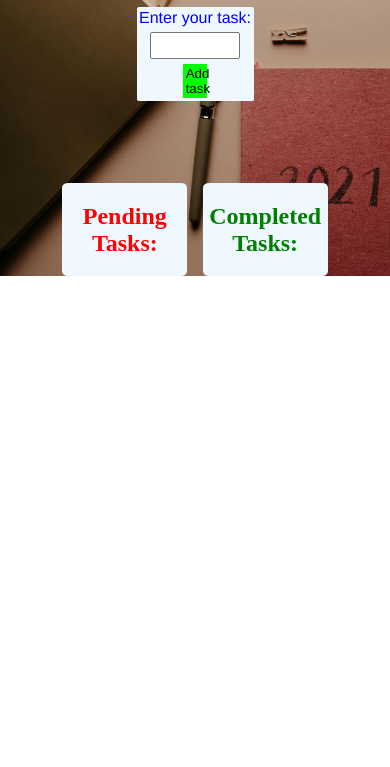
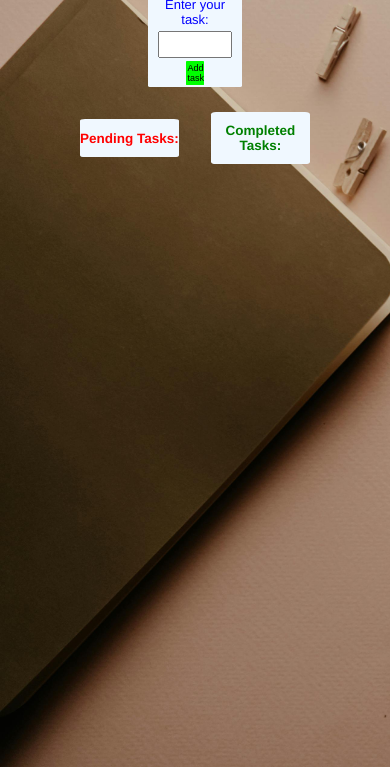
Before and after one commit to Gauravg01311/To-Do-List-, a plain HTML site: page index.html in a window 390 px wide. Shown: the part 155-922 px from the top of the page. Before the commit the page ends 844 px from the top, so only its background shows below. Drawn offline with Linux system fonts and the light colour scheme.

Commit message:
responsive design

```diff
--- a/index.html
+++ b/index.html
@@ -15,8 +15,7 @@
         <input type="text" id="inp">
         <button type="button" id="but" onclick="add()">Add task</button>
        </form>
-    </main>
-    <section class="div-list">
+       <section class="div-list">
         <div id="box1" class="status-p">
             <div class="list">
                 <h1>Pending Tasks:</h1>
@@ -29,6 +28,8 @@
         </div>
 
     </section>
+    </main>
+
 
     <script src="./script.js"></script>
 </body>
--- a/style.css
+++ b/style.css
@@ -7,12 +7,41 @@ body{
 }
 .m-con{
     display: flex;
-    justify-content: center;
-    height: 40vh;
+    justify-content: flex-start;
+    height: 100vh;
     align-items: center;
     flex-direction: column;
     color: green;
     margin-bottom: 0;
+    /* padding-top  : 10% */
+    /* margin-top: 10% */
+}
+@media (max-width: 640px) {
+    form{
+        margin-top: 10%;
+    }
+    .div-list{
+        flex-direction: row;
+        margin: auto;
+        padding-top: 6%;
+    }
+    .status-c,.status-p{
+        width: 80%;
+        margin-bottom: 2%;
+        text-align: center;
+        font-size: xx-small;
+        margin: auto;
+    }
+    form button{
+        font-size: xx-small;
+    }
+    form label{
+        font-size: small;
+    }
+    .m-con{
+        padding: 10%;
+    }
+
 }
 .m-con h1{
     font-weight: bolder;
@@ -72,6 +101,7 @@ i{
     justify-content: center;
     gap: 5%;
     margin:  0 auto;
+    margin-top: 2%;
 }
 .status-p h1{
     color: red;
```
